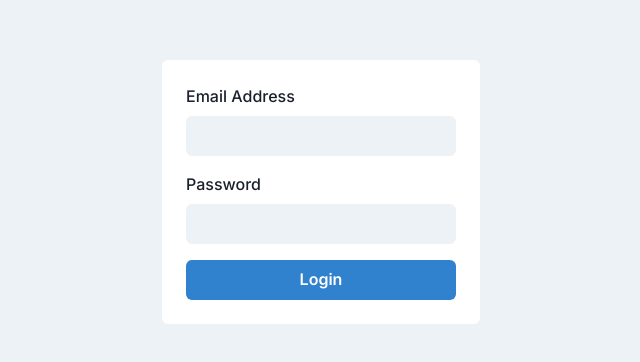
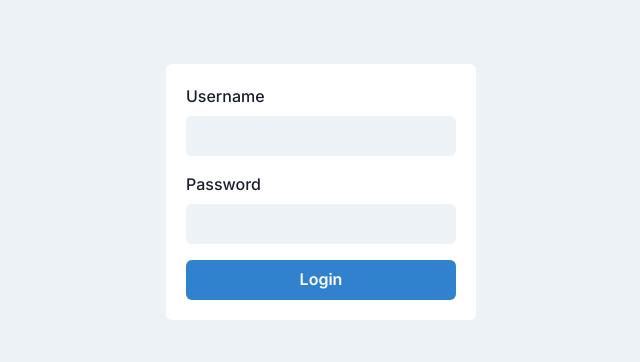
Before and after one commit to phihungha/scm-system-web, a Next.js app: page /sign-in in a window 1280 px wide. Shown: the part 208-570 px from the top of the page, without its empty margins (319-959 px from the left). Built offline with nearby package versions, Linux system fonts and the light colour scheme.

Commit message:
Refactor sign-in screen

```diff
--- a/app/api/auth.ts
+++ b/app/api/auth.ts
@@ -1,8 +1,8 @@
+import { SignInParams } from '../models/auth';
 import { User } from '../models/user';
 import apiClient from './client-api';
 
-export async function signInUser(userName: string, password: string) {
-  const body = { userName, password };
-  const response = await apiClient.post<User>('Auth/SignIn', body);
+export async function signIn(params: SignInParams) {
+  const response = await apiClient.post<User>('Auth/SignIn', params);
   return response.data;
 }
--- /dev/null
+++ b/app/models/auth.ts
@@ -0,0 +1,4 @@
+export interface SignInParams {
+  userName: string;
+  password: string;
+}
--- a/app/sign-in/page.tsx
+++ b/app/sign-in/page.tsx
@@ -1,10 +1,114 @@
 'use client';
-import SignInForm from '../components/SignInForm';
 
-export default function Login() {
+import {
+  Box,
+  Button,
+  Flex,
+  FormControl,
+  FormErrorMessage,
+  FormLabel,
+  Input,
+  Text,
+  VStack,
+  useToast,
+} from '@chakra-ui/react';
+import { isAxiosError } from 'axios';
+import { Field, Formik } from 'formik';
+import { useRouter } from 'next/navigation';
+import { useState } from 'react';
+import { useMutation } from 'react-query';
+import { object, string } from 'yup';
+import { signIn } from '../api/auth';
+import { ButtonSpinner } from '../components/StandardSpinner';
+import { SignInParams } from '../models/auth';
+import { FormInputsProps } from '../types/form-props';
+
+function SignInFormInputs({ errors, touched }: FormInputsProps<SignInParams>) {
   return (
-    <div>
-      <SignInForm />
-    </div>
+    <VStack spacing={4} align="flex-start">
+      <FormControl isInvalid={!!errors.userName && touched.userName}>
+        <FormLabel htmlFor="userName">Username</FormLabel>
+        <Field as={Input} id="userName" name="userName" variant="filled" />
+        <FormErrorMessage>{errors.userName}</FormErrorMessage>
+      </FormControl>
+
+      <FormControl isInvalid={!!errors.password && touched.password}>
+        <FormLabel htmlFor="password">Password</FormLabel>
+        <Field
+          as={Input}
+          id="password"
+          name="password"
+          type="password"
+          variant="filled"
+        />
+        <FormErrorMessage>{errors.password}</FormErrorMessage>
+      </FormControl>
+    </VStack>
   );
 }
+
+export default function SignInPage() {
+  const router = useRouter();
+  const toast = useToast();
+
+  const { mutate: reqSignIn, isLoading } = useMutation(signIn, {
+    onSuccess: () => {
+      toast({
+        title: 'Signed in!',
+        description: 'You have successfully signed in. Welcome back!',
+        duration: 2000,
+        status: 'success',
+      });
+      router.replace('/');
+    },
+
+    onError: (err) => {
+      if (isAxiosError(err) && err.response?.status === 404) {
+        setIncorrectLogin(true);
+      }
+    },
+  });
+
+  const [incorrectLogin, setIncorrectLogin] = useState(false);
+
+  const initialFormValues: SignInParams = {
+    userName: '',
+    password: '',
+  };
+
+  const formValidationSchema = object({
+    userName: string().required('Username is required'),
+    password: string().required('Password is required'),
+  });
+
+  return (
+    <Flex bg="gray.100" align="center" justify="center" h="100vh">
+      <Box bg="white" p={5} rounded="md">
+        <Formik
+          initialValues={initialFormValues}
+          validationSchema={formValidationSchema}
+          onSubmit={reqSignIn}
+        >
+          {({ handleSubmit, ...formProps }) => (
+            <form
+              method="POST"
+              onSubmit={handleSubmit}
+              onFocus={() => setIncorrectLogin(false)}
+            >
+              <SignInFormInputs {...formProps} />
+              <Button type="submit" mt={4} colorScheme="blue" width="full">
+                {isLoading ? <ButtonSpinner /> : 'Login'}
+              </Button>
+            </form>
+          )}
+        </Formik>
+
+        {incorrectLogin && (
+          <Text mt={4} color="red">
+            Incorrect username or password.
+          </Text>
+        )}
+      </Box>
+    </Flex>
+  );
+}
--- /dev/null
+++ b/app/types/form-props.ts
@@ -0,0 +1,6 @@
+import { FormikErrors, FormikTouched } from 'formik';
+
+export interface FormInputsProps<TValues> {
+  errors: FormikErrors<TValues>;
+  touched: FormikTouched<TValues>;
+}
```
